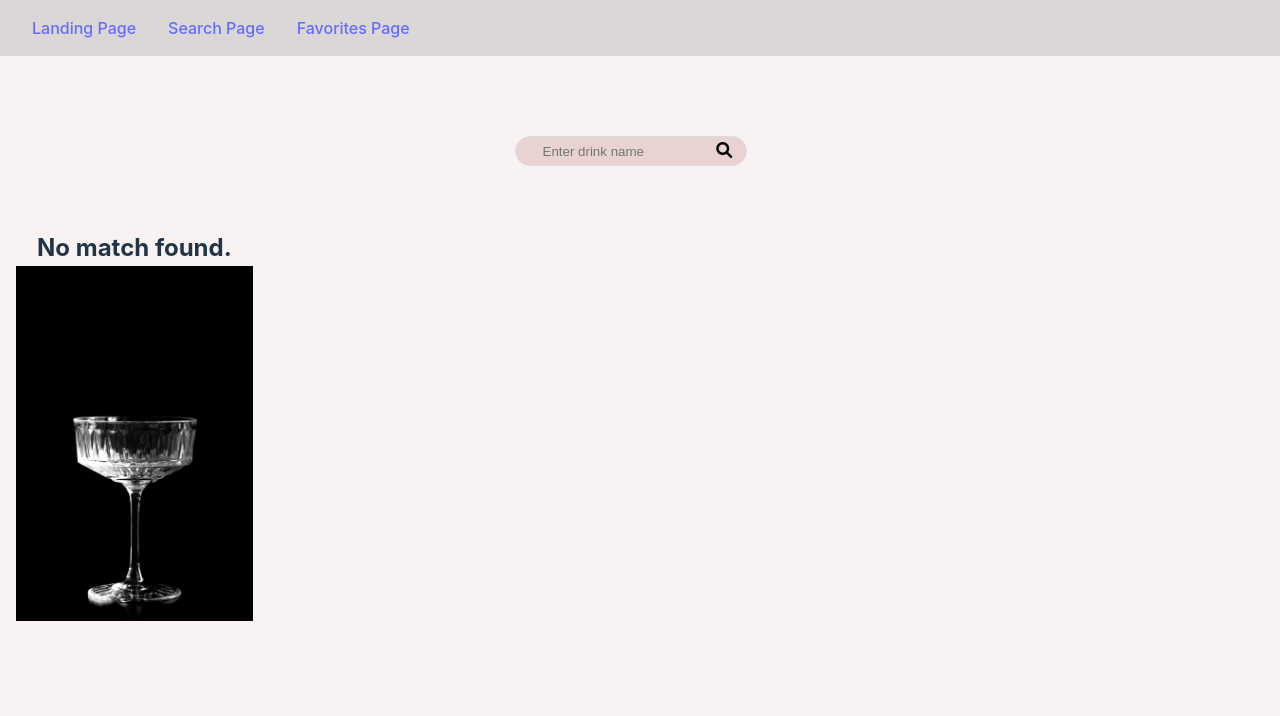
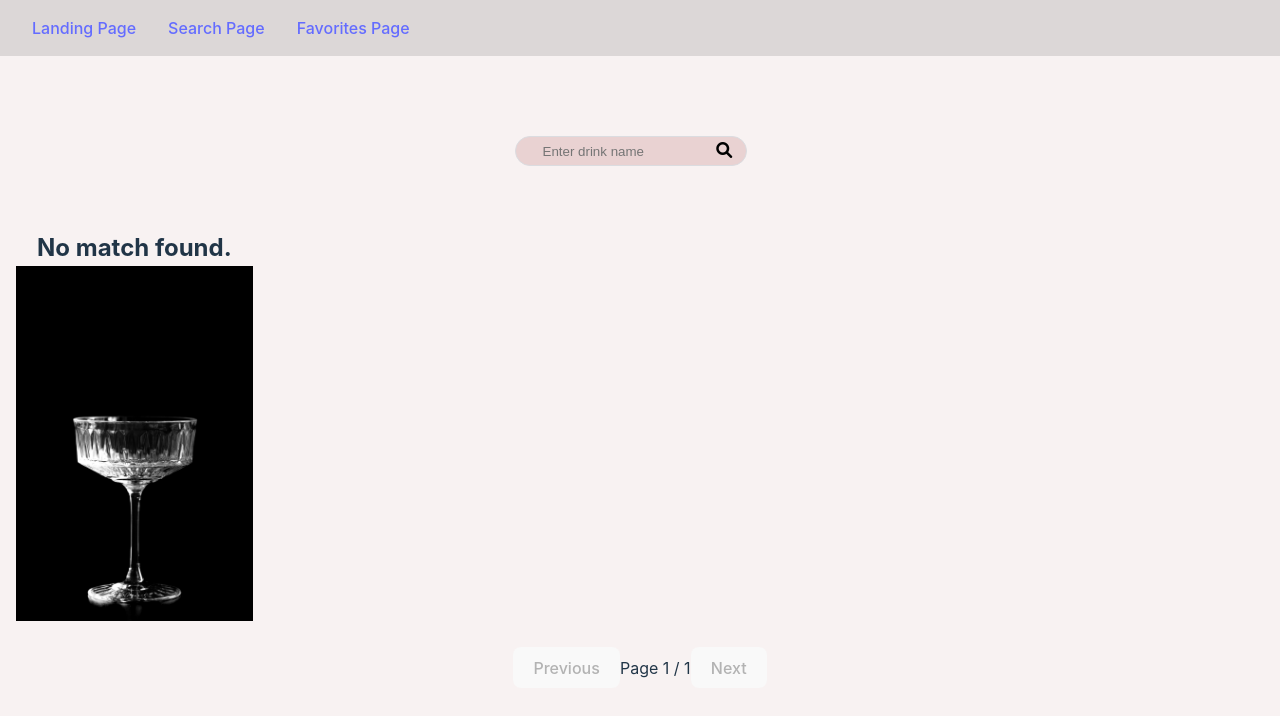
Before and after one commit to annagabain/fabulous-sheriffs-grupprojekt-react, a React (Vite) app: page /search-page in a window 1280 px wide. Shown: the top 716 px of the page. Built offline with nearby package versions, Linux system fonts and the light colour scheme.

Commit message:
Issue #23 Implementing pagination

```diff
--- /dev/null
+++ b/src/components/Pagination.tsx
@@ -0,0 +1,44 @@
+import { useContext, useEffect, useState } from "react";
+import GlobalStateContext from "../context/GlobalStateContext";
+
+export const Pagination = ({ resultsPerPage, onPageChange,}: { resultsPerPage: number; onPageChange: (start: number, end: number) => void }) => {
+    const { searchResults } = useContext(GlobalStateContext);
+    const [currentPage, setCurrentPage] = useState(1);
+    const totalPages = searchResults.length > 0 ? Math.ceil(searchResults.length / resultsPerPage) : 1;
+
+    useEffect(() => {
+        setCurrentPage(1);
+    }, [searchResults]);
+
+    useEffect(() => {
+        const start = (currentPage - 1) * resultsPerPage;
+        const end = start + resultsPerPage;
+        onPageChange(start, end);
+    }, [currentPage]);
+
+    const handleNext = () => {
+        if (currentPage < totalPages) {
+            setCurrentPage((prev) => prev + 1);
+        }
+    };
+
+    const handlePrevious = () => {
+        if (currentPage > 1) {
+            setCurrentPage((prev) => prev - 1);
+        }
+    };
+
+    return (
+        <div>
+            <button onClick={handlePrevious} disabled={currentPage === 1}>
+                Previous
+            </button>
+            <span>
+                Page {currentPage} / {totalPages}
+            </span>
+            <button onClick={handleNext} disabled={currentPage === totalPages}>
+                Next
+            </button>
+        </div>
+    );
+};
--- a/src/pages/SearchPage.tsx
+++ b/src/pages/SearchPage.tsx
@@ -1,7 +1,9 @@
-import { useContext, useState } from "react";
+import { useContext, useEffect, useState } from "react";
 import { getCocktailByName } from "../services/api";
 import GlobalStateContext from '../context/GlobalStateContext';
 import CocktailCard  from "../components/CocktailCard";
+import { Drink } from "../type";
+import { Pagination } from "../components/Pagination";
 
 
 export default function SearchPage() {
@@ -17,7 +19,14 @@ export default function SearchPage() {
     // }
     // const { searchResults, setSearchResults } = context;
 
+    const [displayedResults, setDisplayedResults] = useState<Drink[]>([]);
+    useEffect(() => {
+        setDisplayedResults(searchResults.slice(0, 10));
+    }, [searchResults]);
 
+    const handlePageChange = ( start: number, end: number ) => {
+        setDisplayedResults(searchResults.slice(start, end));
+    };
 
     const handleSearch = async (e: React.FormEvent<HTMLFormElement>) => {
         e.preventDefault();
@@ -84,7 +93,8 @@ export default function SearchPage() {
             <div className="card-container">
                 {
                     searchResults.length > 0 ? (
-                        searchResults.map((drink, index) => (
+                        // searchResults.map((drink, index) => (
+                        displayedResults.map((drink, index) => (
 
                             <CocktailCard key={index} drink={drink} />
 
@@ -112,6 +122,7 @@ export default function SearchPage() {
                 }
 
             </div>
+            <Pagination resultsPerPage={10} onPageChange={handlePageChange} />
         </>
     );
 }
```
